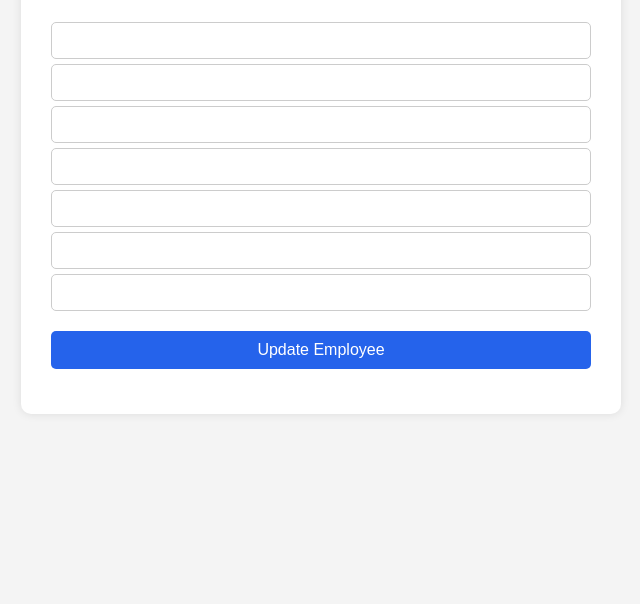
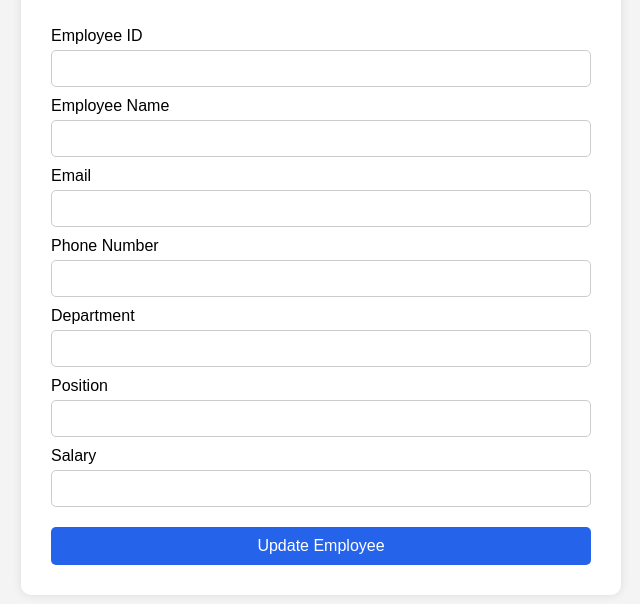
Before and after one commit to veronjoseph2006-crypto/Employee-Management-System, a website: page frontend/edit-employee.html in a window 1280 px wide. Shown: the part 110-714 px from the top of the page, without its empty margins (319-959 px from the left). Drawn offline with Linux system fonts and the light colour scheme; no server answers.

Commit message:
Improved edit employee form UI

```diff
--- a/frontend/edit-employee.html
+++ b/frontend/edit-employee.html
@@ -17,22 +17,30 @@
 
         <form id="editForm">
 
-            <input type="text" id="employeeId">
+            <form id="editForm">
 
+                <label>Employee ID</label>
+                <input type="text" id="employeeId" readonly>
+
+                <label>Employee Name</label>
                 <input type="text" id="employeeName">
 
+                <label>Email</label>
                 <input type="email" id="email">
 
+                <label>Phone Number</label>
                 <input type="tel" id="phone">
 
+                <label>Department</label>
                 <input type="text" id="department">
 
+                <label>Position</label>
                 <input type="text" id="position">
 
+                <label>Salary</label>
                 <input type="number" id="salary">
 
                 <button type="submit">Update Employee</button>
-            <p id="updateMessage"></p>
 
             </form>
 
```
Also changed, not shown: 1 other file. Lines whose indentation alone changed are shown as unchanged.
